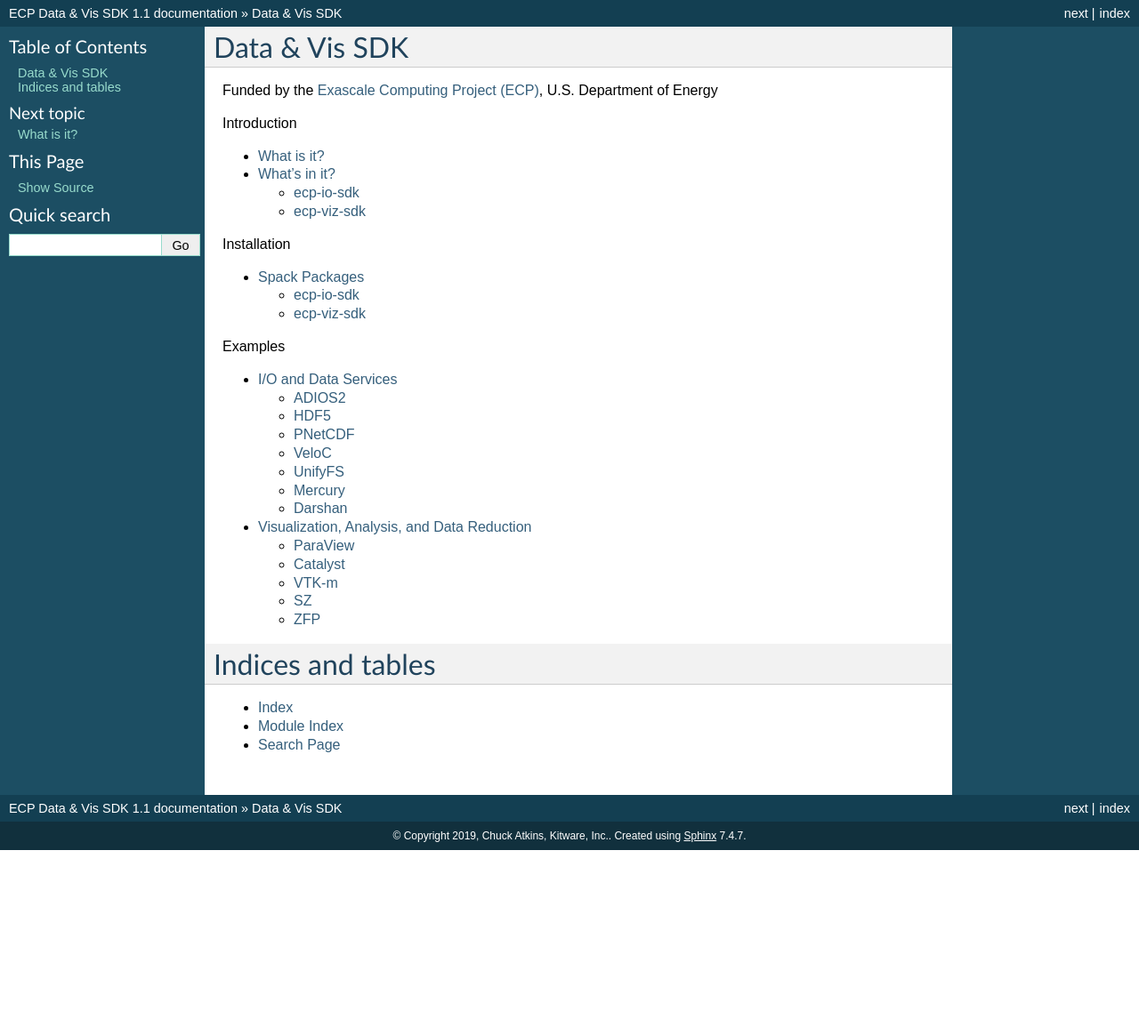
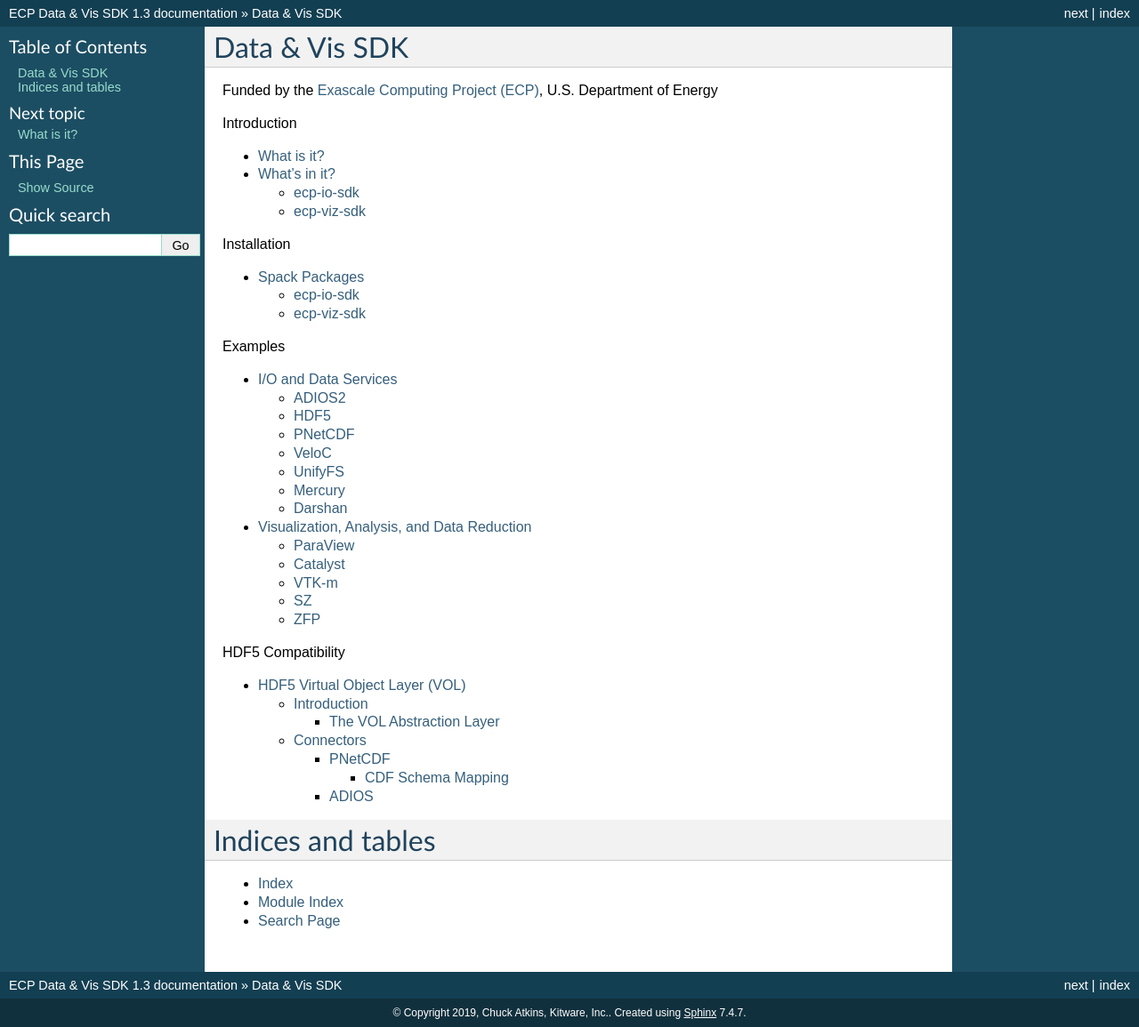
Before and after one commit to chuckatkins/ecp-data-viz-sdk, a Sphinx documentation site: the page built from docs/index.rst, in a window 1280 px wide. Shown: the whole page at 89% size. Built offline with Sphinx 7.4.7, drawn with Linux system fonts in a browser that asks for light colours; before the commit the page ends 956 px from its top, so only the background shows below that; part of the change alters nothing that is shown.

```diff
--- a/docs/conf.py
+++ b/docs/conf.py
@@ -48,9 +48,9 @@ copyright = u'2019, Chuck Atkins, Kitware, Inc.'
 # built documents.
 #
 # The short X.Y version.
-version = '1.1'
+version = '1.3'
 # The full version, including alpha/beta/rc tags.
-release = '1.1'
+release = '1.3'
 
 # The language for content autogenerated by Sphinx. Refer to documentation
 # for a list of supported languages.
--- /dev/null
+++ b/docs/hdf5/index.rst
@@ -0,0 +1,39 @@
+HDF5 Virtual Object Layer (VOL)
+###############################
+
+Note: this provides an except with the introduction to the HDF5 VOL taken from upstream documentation.  The complete documentation, including examples and quick start guides, can be found `here <https://bitbucket.hdfgroup.org/projects/HDFFV/repos/hdf5doc/browse/RFCs/HDF5/VOL/user_guide>`_.
+
+Introduction
+------------
+The virtual object layer is an abstraction layer in the HDF5 library that intercepts all API calls that could potentially access objects in an HDF5 container and forwards those calls to a VOL connector, which implements the storage.  The user or application gets the benefit of using the familiar and widely-used HDF5 data model and API, but can map the physical storage of the HDF5 file and objects to storage that better meets the application’s data needs.
+
+The VOL Abstraction Layer
+^^^^^^^^^^^^^^^^^^^^^^^^^
+The VOL lies just under the public API. When a storage-oriented public API call is made, the library performs a few sanity checks on the input parameters and then immediately invokes a VOL callback, which resolves to an implementation in the VOL connector that was selected when opening or creating the file. The VOL connector then performs whatever operations are needed before control returns to the library, where any final library operations such as assigning IDs for newly created/opened datasets are performed before returning. This means that, for calls that utilize the VOL, all of the functionality is deferred to the VOL connector and the HDF5 library does very little work. An important consideration of this is that most of the HDF5 caching layers (metadata and chunk caches, page buffering, etc.) will not be available as those are implemented in the HDF5 native VOL connector and cannot be easily reused by external connectors.
+
+.. image:: https://bitbucket.hdfgroup.org/projects/HDFFV/repos/hdf5doc/browse/RFCs/HDF5/VOL/user_guide/vol_architecture.png?at=c323781cf89e12de483ff1a845ed90a3e4bf9851&raw
+    :alt: vol-architecture
+
+Not all public HDF5 API calls pass through the VOL. Only calls which require manipulating storage go through the VOL and require a VOL connector author to implement the appropriate callback. Dataspace, property list, error stack, etc. calls have nothing to do with storage manipulation or querying and do not use the VOL. This may be confusing when it comes to property list calls, since many of those calls set properties for storage. Property lists are just collections of key-value pairs, though, so a particular VOL connector is not required to set or get properties.
+
+Another thing to keep in mind is that not every VOL connector will implement the full HDF5 public API. In some cases, a particular feature like variable-length types may not have been developed yet or may not have an equivalent in the target storage system. Also, many HDF5 public API calls are specific to the native HDF5 file format and are unlikely to have any use in other VOL connectors. A feature/capabilities flag scheme is being developed to help navigate this.
+
+For more information about which calls go through the VOL and the mechanism by which this is implemented, see the connector author and library internals documentation.
+
+Connectors
+----------
+
+PNetCDF
+^^^^^^^
+The PNetCDF connector provides read-only support for CDF files and it implemented using the pnetcdf format.  The connector is hosted at https://xgitlab.cels.anl.gov/ExaHDF5/pnetcdf_vol .  Included below is an exceprt describing the mapping of the CDF schema to the HDF5.  The full documentation, including implementation details and benchmark results can be found `here <https://xgitlab.cels.anl.gov/ExaHDF5/pnetcdf_vol/blob/master/cdf/doc/VOL_Milestone.md>`_.
+
+CDF Schema Mapping
+""""""""""""""""""
+The CDF file format is relatively well-suited for the HDF5 VOL interface, because both data models were designed with multidimensional arrays in mind. In CDF, these arrays are called variables, while in HDF5 they are called datasets. What makes the mapping even more convenient is the fact that the CDF data model is essentially a subset of HDF5.  The CDF data schema consists of two fundamental components (variables and attributes), while HDF5 consists of three (groups, datasets, and attributes).  Since CDF does not support any notion of hierarchical groups, the most straightforward strategy is to treat CDF variables as HDF5 datasets, and to treat all CDF files as if there is only one group (the root group). In CDF, attributes can either be global (attached to the file), or variable-local (attached to a variable).
+
+.. image:: https://xgitlab.cels.anl.gov/ExaHDF5/pnetcdf_vol/raw/master/cdf/doc/cdf-layout.png
+    :alt: cdf-layout
+
+ADIOS
+^^^^^
+An HDF5 VOL connector for the ADIOS 2.x library is currently in development and is planned for release in September of 2020.  Appropriate documentation will be added to the user guide at that time.
--- a/docs/index.rst
+++ b/docs/index.rst
@@ -23,6 +23,11 @@ Funded by the `Exascale Computing Project (ECP) <https://www.exascaleproject.org
 
    examples/index
 
+.. toctree::
+  :caption: HDF5 Compatibility
+
+  hdf5/index
+
 Indices and tables
 ==================
 
```
